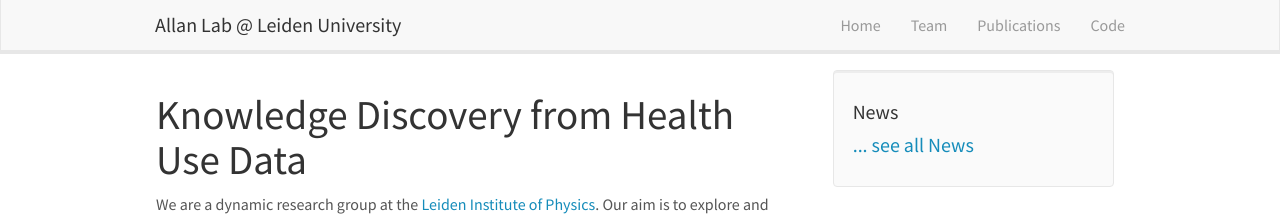
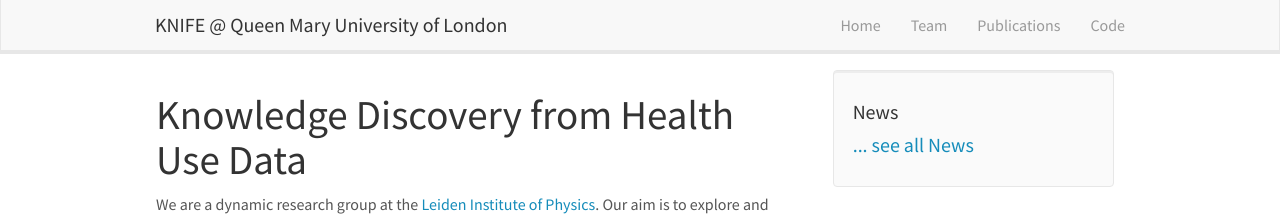
Before and after one commit to knifeqmul/knifeqmul.github.io, a Jekyll site: the page built from _pages/home.md, in a window 1280 px wide. Shown: the top 216 px of the page. Built offline with Jekyll 4.4.1, drawn with Linux system fonts in a browser that asks for light colours; nearby versions of some CDN libraries.

Commit message:
Update header.html

```diff
--- a/_includes/header.html
+++ b/_includes/header.html
@@ -8,7 +8,7 @@
 		<span class="icon-bar"></span>
 	  </button>
 
-    <a class="navbar-brand" href="{{ site.url }}{{ site.baseurl }}/">Allan Lab @ Leiden University</a>
+    <a class="navbar-brand" href="{{ site.url }}{{ site.baseurl }}/">KNIFE @ Queen Mary University of London</a>
 	</div>
 	<div class="collapse navbar-collapse" id="navbar-collapse-1">
 	  <ul class="nav navbar-nav navbar-right">
```
